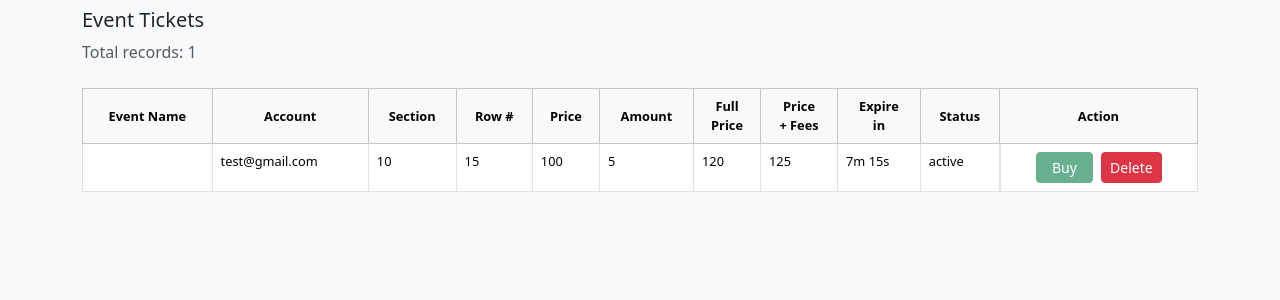
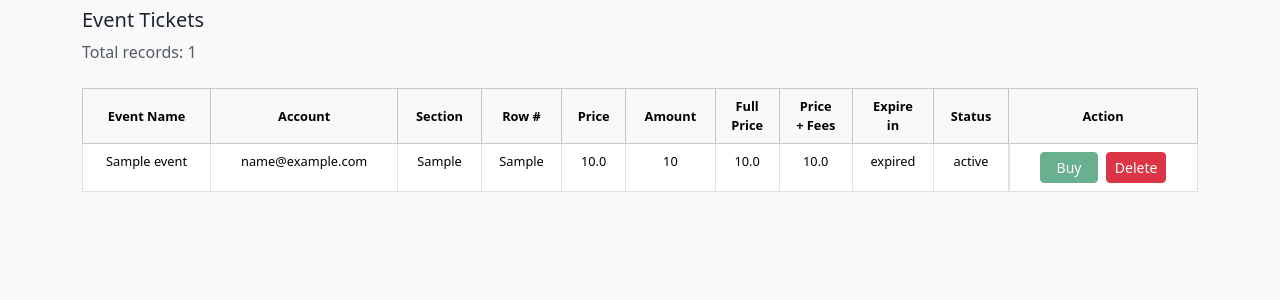
Before and after one commit to honcharenkostas/ticketmaster-web, a FastAPI app: page /dashboard in a window 1280 px wide. Shown: the top 300 px of the page. Run offline with FastAPI, Linux system fonts and the light colour scheme; tables that the repository leaves empty hold one stand-in row (values such as "Sample post"); parts of the project's set-up code (start-up, migrations or seed data) failed here and were passed over.

Commit message:
updates for dashboard ui, input endpoint

```diff
--- a/app/main.py
+++ b/app/main.py
@@ -4,7 +4,7 @@ from fastapi import FastAPI, Depends, Request, Query
 from fastapi.responses import HTMLResponse
 from sqlalchemy.orm import Session
 from sqlalchemy import desc, asc
-from .db import Event, get_db
+from .db import Event, EventDetails, BotAccount, get_db
 from .schemas import EventCreate
 from fastapi.templating import Jinja2Templates
 import requests
@@ -27,6 +27,19 @@ app = FastAPI()
 templates = Jinja2Templates(directory="templates")
 
 
+def expire_at(target_time: datetime) -> str:
+    now = datetime.now()
+    diff = target_time - now
+
+    if diff.total_seconds() <= 0:
+        return "expired"
+
+    hours, remainder = divmod(int(diff.total_seconds()), 3600)
+    minutes, seconds = divmod(remainder, 60)
+
+    return f"{hours:02}:{minutes:02}:{seconds:02}"
+
+
 @app.get("/dashboard", response_class=HTMLResponse)
 def dashboard(
     request: Request,
@@ -35,12 +48,17 @@ def dashboard(
     offset: int = Query(0, ge=0),
 ):
     total = db.query(Event).filter(Event.is_active==True).count()
-    events = db.query(Event) \
+    _events = db.query(Event) \
         .filter(Event.is_active==True) \
         .order_by(asc(Event.id)) \
         .offset(offset) \
         .limit(limit) \
         .all()
+
+    events = []
+    for e in _events:
+        e.expire_at = expire_at(e.expire_at)
+        events.append(e)
 
     return templates.TemplateResponse(
         "dashboard.html",
@@ -85,8 +103,12 @@ def create_event(request: EventCreate, db: Session = Depends(get_db)):
                 logger.error(error)
                 return {"error": error}, 500
 
-        event_name = "XXX XXXXXXX XXXXXX"
-        cvv = "123"
+        event_details = db.query(EventDetails).filter(EventDetails.event_id == data["Event ID"]).first()
+        event_name = event_details.event_name if event_details else None
+
+        bot = db.query(BotAccount).filter(BotAccount.email == data["Account"]).first()
+        cvv = bot.cvv if bot else None
+
         full_price = round(float(data["Full price"]), 2)
         amount = int(data["Amount"])
         if not full_price or not amount:
@@ -95,6 +117,7 @@ def create_event(request: EventCreate, db: Session = Depends(get_db)):
             return {"error": error}, 500
         price_plus_fees = round(full_price / amount, 2)
 
+        expire_at = None
         try:
             expire_at = datetime.fromtimestamp(int(data["Expiration"].replace("<t:", "").replace(":R>", "")))
         except Exception as e:
--- a/templates/dashboard.html
+++ b/templates/dashboard.html
@@ -21,22 +21,6 @@
     </div>
     <div id="table-container">
         <table class="table table-bordered">
-            <!--
-            Event ID -- Pulls from API
-            Event Name -- This will pull from a separate table that we need. First column Event ID. Second Column is event name
-            Account -- Pulls from API
-            Section -- Pulls from API
-            Row	# -- Pulls from API
-            Price -- Pulls from API
-            Amount -- Pulls from API
-            Full Price	-- Pulls from API
-            Price + Fees -- This is calculated from Full price divided by amount
-            CVV	-- This will pull from a separate table that we need. First column Account. Second Column is CVV
-            Checkout Link	-- Pulls from API
-            Time to Expire -- This is a 8 minute timer that starts when the data is inputted into the dashboard
-            Buy / Delete Button -- Live buttons. List these to the left of API status column
-            API Status -- This should show Success when sent, scheduled when in process, or failure if API didnt send. Fill cells green when they are success, yellow when scheduled, and red when failed
-            -->
             <thead class="table-light align-middle">
                 <tr class="text-center">
                     <th>Event Name</th>
@@ -55,21 +39,21 @@
             <tbody>
                 {% for event in events %}
                 {% if event.status == Event.STATUS_SCHEDULED %}
-                <tr class="table-success">
+                <tr class="table-success text-center">
                 {% elif event.status == Event.STATUS_FAILED %}
-                <tr class="table-danger">
+                <tr class="table-danger text-center">
                 {% else %}
-                <tr>
+                <tr class="text-center">
                 {% endif %}
-                    <td data-bs-toggle="collapse" data-bs-target="#details-{{event.id}}" class="clickable">{{ event.name }}</td> <!-- Event Name -->
-                    <td data-bs-toggle="collapse" data-bs-target="#details-{{event.id}}" class="clickable">test@gmail.com</td> <!-- Account -->
-                    <td data-bs-toggle="collapse" data-bs-target="#details-{{event.id}}" class="clickable">10</td> <!-- Section -->
-                    <td data-bs-toggle="collapse" data-bs-target="#details-{{event.id}}" class="clickable">15</td> <!-- Row	# -->
-                    <td data-bs-toggle="collapse" data-bs-target="#details-{{event.id}}" class="clickable">100</td> <!-- Price -->
-                    <td data-bs-toggle="collapse" data-bs-target="#details-{{event.id}}" class="clickable">5</td> <!-- Amount -->
-                    <td data-bs-toggle="collapse" data-bs-target="#details-{{event.id}}" class="clickable">120</td> <!-- Full Price -->
-                    <td data-bs-toggle="collapse" data-bs-target="#details-{{event.id}}" class="clickable">125</td> <!-- Price + Fees -->
-                    <td data-bs-toggle="collapse" data-bs-target="#details-{{event.id}}" class="clickable">7m 15s</td> <!-- Expire in -->
+                    <td data-bs-toggle="collapse" data-bs-target="#details-{{event.id}}" class="clickable">{{ event.event_name }}</td> <!-- Event Name -->
+                    <td data-bs-toggle="collapse" data-bs-target="#details-{{event.id}}" class="clickable">{{ event.bot_email }}</td> <!-- Account -->
+                    <td data-bs-toggle="collapse" data-bs-target="#details-{{event.id}}" class="clickable">{{ event.section }}</td> <!-- Section -->
+                    <td data-bs-toggle="collapse" data-bs-target="#details-{{event.id}}" class="clickable">{{ event.row }}</td> <!-- Row	# -->
+                    <td data-bs-toggle="collapse" data-bs-target="#details-{{event.id}}" class="clickable">{{ event.price }}</td> <!-- Price -->
+                    <td data-bs-toggle="collapse" data-bs-target="#details-{{event.id}}" class="clickable">{{ event.amount }}</td> <!-- Amount -->
+                    <td data-bs-toggle="collapse" data-bs-target="#details-{{event.id}}" class="clickable">{{ event.full_price }}</td> <!-- Full Price -->
+                    <td data-bs-toggle="collapse" data-bs-target="#details-{{event.id}}" class="clickable">{{ event.price_plus_fees }}</td> <!-- Price + Fees -->
+                    <td data-bs-toggle="collapse" data-bs-target="#details-{{event.id}}" class="clickable">{{ event.expire_at }}</td> <!-- Expire in -->
                     <td data-bs-toggle="collapse" data-bs-target="#details-{{event.id}}" class="clickable"> {{ event.status }}</td> <!-- Status -->
                     <td class="d-flex justify-content-center align-items-center gap-2">
                         {% if event.status == Event.STATUS_NEW %}
@@ -82,6 +66,8 @@
                 </tr>
                 <tr class="collapse" id="details-{{event.id}}">
                     <td colspan="11">
+                        &nbsp;&nbsp;&nbsp;&nbsp;Event ID: {{event.event_id}}<br>
+                        &nbsp;&nbsp;&nbsp;&nbsp;Created At: {{event.created_at.strftime("%Y-%m-%d %H:%M:%S")}}<br>
                         &nbsp;&nbsp;&nbsp;&nbsp;Checkout Link: <a href="{{ event.encsoft_url }}" target="_blank">{{ event.encsoft_url }}</a><br>
                         &nbsp;&nbsp;&nbsp;&nbsp;CVV: {{ event.cvv }}
                     </td>
```
Also changed, not shown: app/db.py (+13 -1 lines), README.md.
